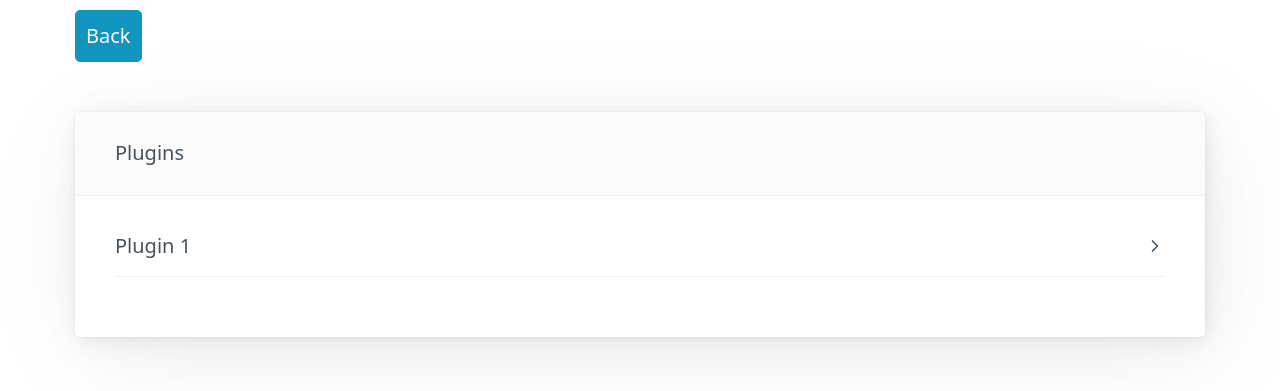
After one commit to while1malloc0/x, a Flask app: page /settings in a window 1280 px wide. The commit adds this page. Shown: the top 391 px of the page. Run offline with Flask 3, Linux system fonts and the light colour scheme; some libraries are stand-ins or nearby versions.

Commit message:
mastodon-client: check in some stuff

```diff
--- a/mastodon-client/app.py
+++ b/mastodon-client/app.py
@@ -79,6 +79,11 @@ def bookmark_post(post_id) -> Union[str, Response]:
     return redirect("/timeline")
 
 
+@app.get("/settings")
+def settings() -> str:
+    return render_template("settings.html")
+
+
 @app.template_global("get_content")
 def get_content(toot) -> str:
     if toot.reblog is not None:
--- /dev/null
+++ b/mastodon-client/templates/settings.html
@@ -0,0 +1,48 @@
+<!DOCTYPE html>
+<html>
+
+<head>
+    <meta charset="UTF-8">
+    <title>Settings</title>
+    <link rel="stylesheet" href="https://cdn.jsdelivr.net/npm/@picocss/pico@1/css/pico.min.css">
+    <script src="https://unpkg.com/htmx.org@1.9.2"
+        integrity="sha384-L6OqL9pRWyyFU3+/bjdSri+iIphTN/bvYyM37tICVyOJkWZLpP2vGn6VUEXgzg6h"
+        crossorigin="anonymous"></script>
+    <script src="https://unpkg.com/hyperscript.org@0.9.8"></script>
+</head>
+
+<body>
+    <div class="container">
+        <header>
+            <nav>
+                <ul>
+                    <li><a href="/timeline" role="button">Back</a></li>
+                </ul>
+            </nav>
+        </header>
+        <main>
+            <article>
+                <header>Plugins</header>
+                <details>
+                    <summary>Plugin 1</summary>
+                    <article>
+                        <b>Status</b>
+                        <p>Disabled</p>
+                        <b>Description</b>
+                        <p>This is a plugin</p>
+                        <b>Config</b>
+                        <table>
+                            <tr>
+                                <td>Key 1</td>
+                                <td>Value 1</td>
+                            </tr>
+                        </table>
+                        <button>Disable</button>
+                    </article>
+                </details>
+            </article>
+        </main>
+    </div>
+</body>
+
+</html>
--- a/mastodon-client/templates/timeline.html
+++ b/mastodon-client/templates/timeline.html
@@ -16,7 +16,7 @@
         <header>
             <nav>
                 <ul>
-                    <li><a href="#" role="button">Settings</a></li>
+                    <li><a href="/settings" role="button">Settings</a></li>
                     <li><a href="#" role="button" _="on click add @open to #post-modal">Post</a></li>
                 </ul>
             </nav>
```
